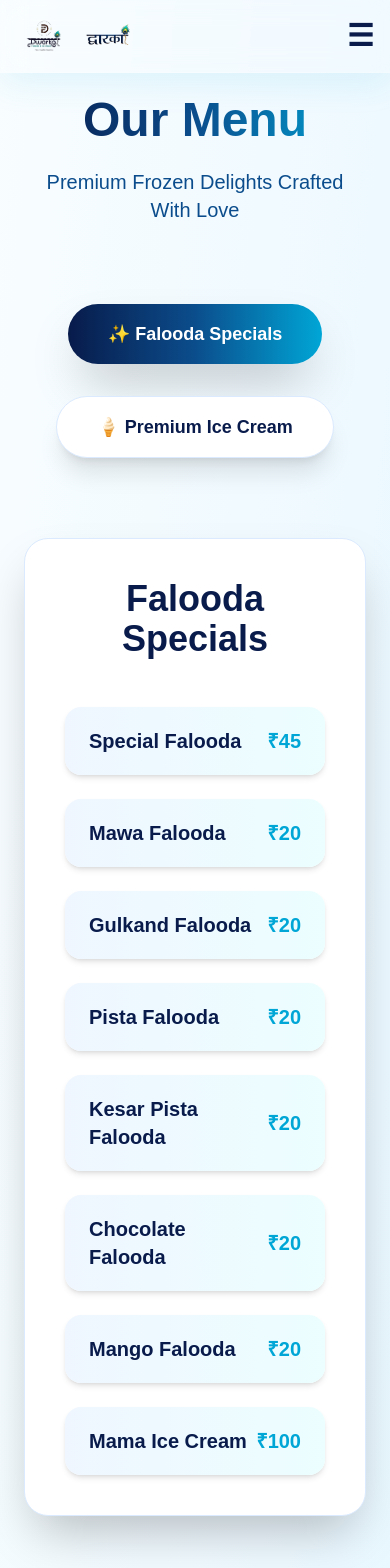
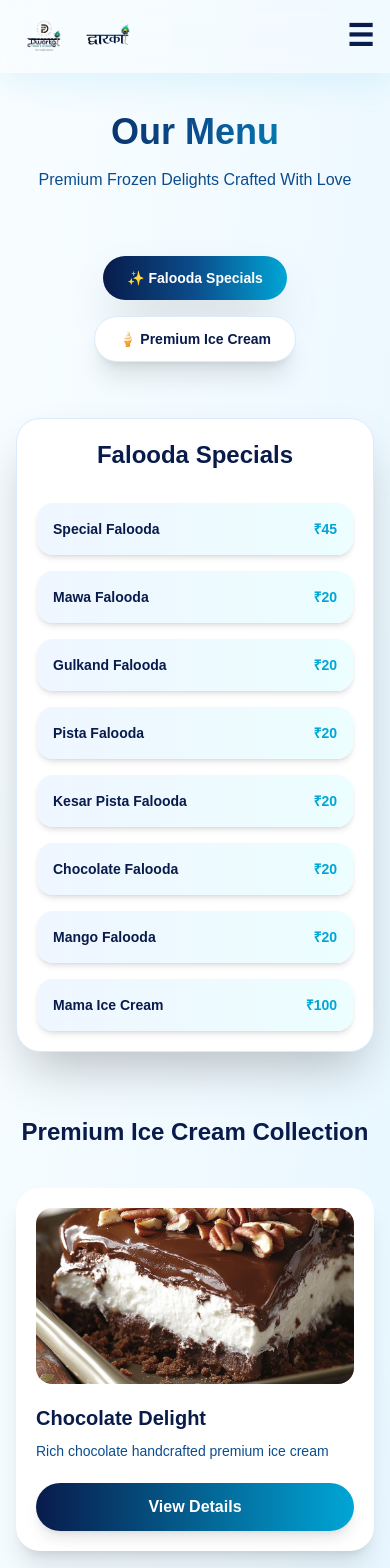
Before and after one commit to udatachinmayi-bit/dwarka-icecream, a React (Vite) app: page /menu in a window 390 px wide. Shown: the top 1568 px of the page. Built offline with nearby package versions, Linux system fonts and the light colour scheme.

Commit message:
Update Menu.jsx

```diff
--- a/src/pages/Menu.jsx
+++ b/src/pages/Menu.jsx
@@ -53,29 +53,29 @@ export default function Menu() {
   return (
     <div className="min-h-screen bg-gradient-to-br from-[#f8fdff] via-[#eef9ff] to-[#dff4ff]">
       {/* HERO */}
-      <section id="menu" className="pt-24 pb-20 px-6 text-center">
-        <h1 className="text-5xl md:text-7xl font-black bg-gradient-to-r from-[#081B4B] via-[#0B4D8C] to-[#00A6D6] bg-clip-text text-transparent">
+      <section id="menu" className="pt-28 md:pt-24 pb-16 md:pb-20 px-4 md:px-6 text-center">
+        <h1 className="text-4xl sm:text-5xl md:text-7xl font-black bg-gradient-to-r from-[#081B4B] via-[#0B4D8C] to-[#00A6D6] bg-clip-text text-transparent">
           Our Menu
         </h1>
 
-        <p className="mt-6 text-xl text-[#0B4D8C] font-medium">
+        <p className="mt-4 md:mt-6 text-base sm:text-lg md:text-xl text-[#0B4D8C] font-medium">
           Premium Frozen Delights Crafted With Love
         </p>
       </section>
 
-      {/* CATEGORY TABS */}
-      <section className="max-w-6xl mx-auto px-6">
-        <div className="flex justify-center gap-8 mb-20 flex-wrap">
+      {/* CATEGORY BUTTONS */}
+      <section className="max-w-6xl mx-auto px-4 md:px-6">
+        <div className="flex justify-center gap-4 md:gap-8 mb-14 md:mb-20 flex-wrap">
           <a
-            href="#about"
-            className="px-10 py-4 rounded-full bg-gradient-to-r from-[#081B4B] via-[#0B4D8C] to-[#00A6D6] text-white font-bold text-lg shadow-2xl hover:scale-105 transition"
+            href="#falooda"
+            className="px-6 md:px-10 py-3 md:py-4 rounded-full bg-gradient-to-r from-[#081B4B] via-[#0B4D8C] to-[#00A6D6] text-white font-bold text-sm md:text-lg shadow-2xl hover:scale-105 transition"
           >
             ✨ Falooda Specials
           </a>
 
           <a
-            href="#gallery"
-            className="px-10 py-4 rounded-full bg-white text-[#081B4B] font-bold text-lg border border-blue-100 shadow-xl hover:bg-blue-50 hover:scale-105 transition"
+            href="#icecream"
+            className="px-6 md:px-10 py-3 md:py-4 rounded-full bg-white text-[#081B4B] font-bold text-sm md:text-lg border border-blue-100 shadow-xl hover:bg-blue-50 hover:scale-105 transition"
           >
             🍦 Premium Ice Cream
           </a>
@@ -83,23 +83,23 @@ export default function Menu() {
       </section>
 
       {/* FALOODA */}
-      <section id="about" className="max-w-6xl mx-auto px-6 pb-24">
-        <div className="bg-white rounded-3xl shadow-2xl p-10 border border-blue-100">
-          <h2 className="text-4xl font-bold text-[#081B4B] text-center mb-12">
+      <section id="falooda" className="max-w-6xl mx-auto px-4 md:px-6 pb-16 md:pb-24">
+        <div className="bg-white rounded-3xl shadow-2xl p-5 md:p-10 border border-blue-100">
+          <h2 className="text-2xl sm:text-3xl md:text-4xl font-bold text-[#081B4B] text-center mb-8 md:mb-12">
             Falooda Specials
           </h2>
 
-          <div className="grid md:grid-cols-2 gap-6">
+          <div className="grid grid-cols-1 md:grid-cols-2 gap-4 md:gap-6">
             {faloodaItems.map((item, index) => (
               <div
                 key={index}
-                className="flex justify-between items-center bg-gradient-to-r from-blue-50 to-cyan-50 rounded-2xl px-6 py-5 hover:scale-[1.02] transition shadow-md"
+                className="flex justify-between items-center bg-gradient-to-r from-blue-50 to-cyan-50 rounded-2xl px-4 md:px-6 py-4 md:py-5 hover:scale-[1.02] transition shadow-md"
               >
-                <span className="text-xl font-semibold text-[#081B4B]">
+                <span className="text-sm sm:text-lg md:text-xl font-semibold text-[#081B4B]">
                   {item.name}
                 </span>
 
-                <span className="text-xl font-bold text-[#00A6D6]">
+                <span className="text-sm sm:text-lg md:text-xl font-bold text-[#00A6D6]">
                   {item.price}
                 </span>
               </div>
@@ -109,18 +109,18 @@ export default function Menu() {
       </section>
 
       {/* ICE CREAM */}
-      <section id="gallery" className="max-w-6xl mx-auto px-6 pb-24">
-        <h2 className="text-4xl font-bold text-center text-[#081B4B] mb-14">
+      <section id="icecream" className="max-w-6xl mx-auto px-4 md:px-6 pb-20 md:pb-24">
+        <h2 className="text-2xl sm:text-3xl md:text-4xl font-bold text-center text-[#081B4B] mb-10 md:mb-14">
           Premium Ice Cream Collection
         </h2>
 
-        <div className="grid md:grid-cols-3 gap-8">
+        <div className="grid grid-cols-1 sm:grid-cols-2 md:grid-cols-3 gap-6 md:gap-8">
           {iceCreamItems.map((item, index) => (
             <div
               key={index}
-              className="bg-white rounded-3xl shadow-xl p-6 hover:scale-105 transition duration-300"
+              className="bg-white rounded-3xl shadow-xl p-5 md:p-6 hover:scale-105 transition duration-300"
             >
-              <div className="h-52 rounded-2xl overflow-hidden">
+              <div className="h-44 sm:h-48 md:h-52 rounded-2xl overflow-hidden">
                 <img
                   src={item.image}
                   alt={item.name}
@@ -128,15 +128,15 @@ export default function Menu() {
                 />
               </div>
 
-              <h3 className="mt-6 text-2xl font-bold text-[#081B4B]">
+              <h3 className="mt-5 md:mt-6 text-xl md:text-2xl font-bold text-[#081B4B]">
                 {item.name}
               </h3>
 
-              <p className="mt-3 text-[#0B4D8C] leading-relaxed">
+              <p className="mt-2 md:mt-3 text-sm md:text-base text-[#0B4D8C] leading-relaxed">
                 {item.desc}
               </p>
 
-              <button className="mt-6 w-full bg-gradient-to-r from-[#081B4B] to-[#00A6D6] text-white py-3 rounded-full font-bold shadow-lg hover:scale-105 transition">
+              <button className="mt-5 md:mt-6 w-full bg-gradient-to-r from-[#081B4B] to-[#00A6D6] text-white py-3 rounded-full font-bold shadow-lg hover:scale-105 transition">
                 View Details
               </button>
             </div>
@@ -145,8 +145,8 @@ export default function Menu() {
       </section>
 
       {/* FOOTER */}
-      <footer className="bg-gradient-to-r from-[#081B4B] to-[#00A6D6] py-10 text-center">
-        <p className="text-white text-lg font-semibold tracking-wide">
+      <footer className="bg-gradient-to-r from-[#081B4B] to-[#00A6D6] py-8 md:py-10 text-center px-4">
+        <p className="text-white text-sm md:text-lg font-semibold tracking-wide">
           Dwarka Icecream • Premium Frozen Delights
         </p>
       </footer>
```
